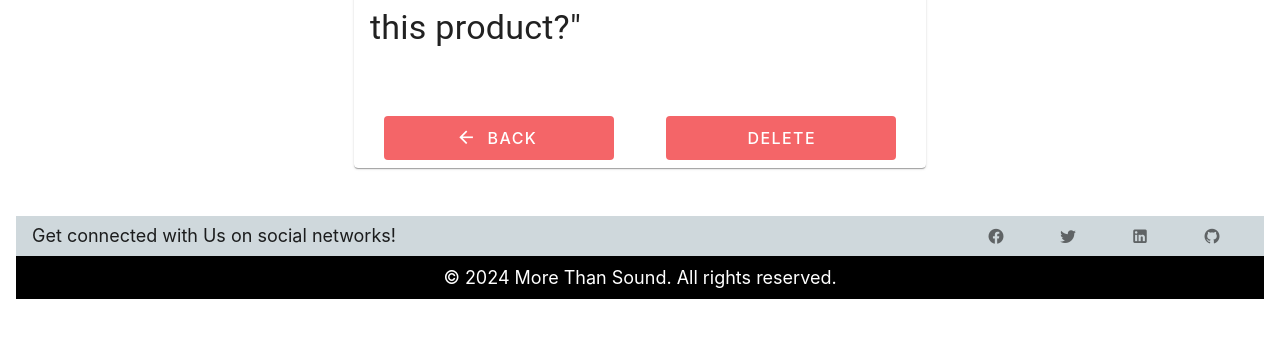
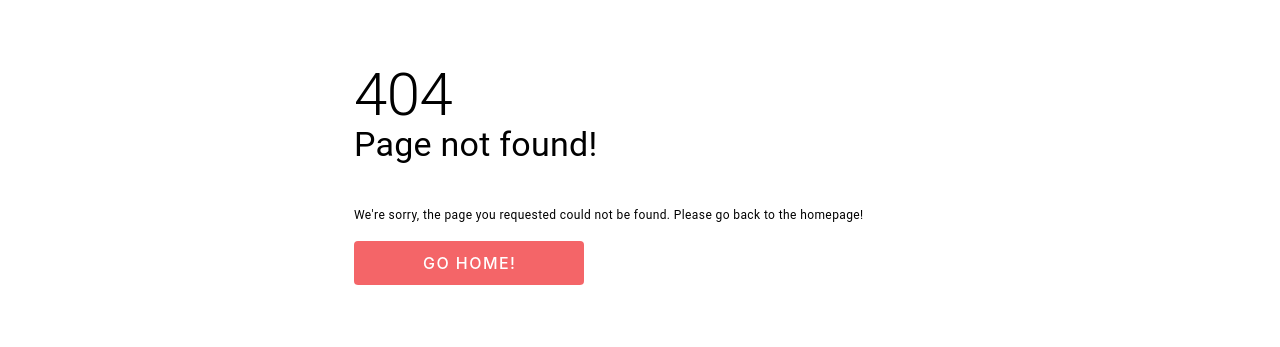
Before and after one commit to leonardo-canteros/VueFinalProject, a Vue app: page /error-404 in a window 1280 px wide. Shown: the part 225-572 px from the top of the page. Built offline with nearby package versions, Linux system fonts and the light colour scheme.

Commit message:
Implemented Error component to display error messages when fetching the product list fails.

```diff
--- a/src/components/common/Error404.vue
+++ b/src/components/common/Error404.vue
@@ -1,56 +1,34 @@
 <template>
-    <div class="container-error">
-        <div class="error-status">
-            <h1>404</h1>
-            <h2>Page not found!</h2>
+  <v-container class="pageView">
+    <v-row class="d-flex flex-column justify-center align-center">
+      <v-col cols="12" md="6">
+        <div>
+          <h1 class="text-h2">404</h1>
+          <h2 class="text-h4">Page not found!</h2>
         </div>
-        <div class="error-message">
-            <p>We're sorry, the page you requested could not be found.
-                Please go back to the homepage!
-            </p>
-            <ButtonComponent @click="home">Go home!</ButtonComponent>
+      </v-col>
+      <v-col cols="12" md="6">
+        <div>
+          <p class="my-4 text-caption">
+            We're sorry, the page you requested could not be found. Please go
+            back to the homepage!
+          </p>
+          <ButtonComponent @click="home" class="text-uppercase">Go home!</ButtonComponent>
         </div>
-    </div>
+      </v-col>
+    </v-row>
+  </v-container>
 </template>
 
-
 <script setup lang="ts">
-
-import ButtonComponent from '@/components/common/ButtonComponent.vue';
-import { useRouter, RouterLink} from 'vue-router';
+import ButtonComponent from "@/components/common/ButtonComponent.vue";
+import { useRouter } from "vue-router";
 
 const router = useRouter();
 
 const home = () => {
-    router.push('/')
-}
-
+  router.push("/");
+};
 </script>
 
-
-<style scoped>
-.container-error {
-    display: flex;
-    flex-direction: column;
-    justify-content: center;
-    align-items: center;
-    text-align: center;
-}
-
-h1 {
-    font-size: 4rem;
-}
-
-h2 {
-    font-size: 2rem;
-}
-
-.error-message {
-    margin-top: 1.5rem;
-    display: flex;
-    flex-direction: column;
-    align-items: center;
-    width: 400px;
-    max-width: 600px;
-}
-</style>
+<style scoped></style>
--- a/src/router/index.ts
+++ b/src/router/index.ts
@@ -52,7 +52,7 @@ const router = createRouter({
     {
       path: "/error-404",
       name: "error404",
-      component: () => import("../components/products/ProductDelete.vue"),
+      component: () => import("../components/common/Error404.vue"),
     },
     {
       path: "/login",
--- a/src/stores/ProductsStore.ts
+++ b/src/stores/ProductsStore.ts
@@ -1,6 +1,8 @@
 import { defineStore } from "pinia";
 import { ref } from "vue";
+import { useRouter } from "vue-router";
 import TutorialDataService from "@/helpers/products.model";
+
 
 interface Product {
   id: string;
@@ -22,6 +24,7 @@ export const useProductsListStore = defineStore("productsStore", () => {
 
 
   async function fetchAllProducts() {
+    const router = useRouter();
     loading.value = true;
     try {
       const result = await TutorialDataService.getAll();
@@ -31,6 +34,7 @@ export const useProductsListStore = defineStore("productsStore", () => {
       });
     } catch (err) {
         error.value = "Error fetching products";
+        router.push("/error-404");
     } finally {
       loading.value = false;
     }
```
